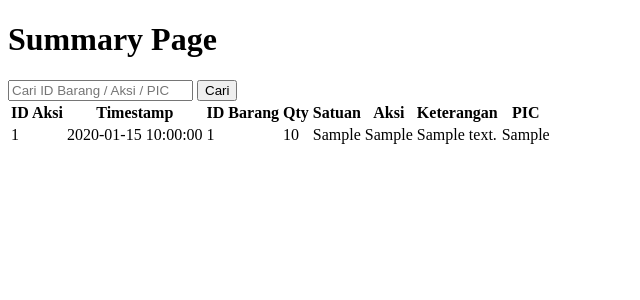
After one commit to RamaJS20/PWL-Inventori-Sekolah, a PHP site: page /summary.php in a window 1280 px wide. The commit adds this page. Shown: the top 300 px of the page, without its empty margins (0-640 px from the left). Run offline with PHP 8.4, Linux system fonts and the light colour scheme; tables that the repository leaves empty or names only in its code hold one stand-in row (values such as "Sample post").

Commit message:
menambahkan summary page dan koneksi database

```diff
--- /dev/null
+++ b/koneksi.php
@@ -0,0 +1,23 @@
+<?php
+
+// Konfigurasi Database
+$servername = "localhost"; //
+$username = "root";       //
+$password = "";           //
+$dbname = "inventori_sekolah_88"; //
+
+// Buat koneksi baru
+$conn = new mysqli($servername, $username, $password, $dbname);
+
+// Cek koneksi
+if ($conn->connect_error) {
+    // Jika koneksi gagal, hentikan eksekusi script dan tampilkan pesan error
+    die("Koneksi gagal: " . $conn->connect_error);
+}
+
+// Opsi: Set karakter set menjadi UTF8 agar mendukung berbagai karakter
+$conn->set_charset("utf8");
+
+// Jika koneksi berhasil, Anda bisa melanjutkan dengan kode selanjutnya.
+// Di file lain, Anda bisa menyertakan file ini dengan `include 'connect.php';`
+?>
--- /dev/null
+++ b/summary.php
@@ -0,0 +1,69 @@
+<!DOCTYPE html>
+<html lang="en">
+<head>
+    <meta charset="UTF-8">
+    <meta name="viewport" content="width=device-width, initial-scale=1.0">
+    <title>Summary Page</title>
+</head>
+<body>
+    <h1>Summary Page</h1>
+
+    <form method="GET" action="">
+        <input type="text" name="cari" placeholder="Cari ID Barang / Aksi / PIC" value="<?= isset($_GET['cari']) ? htmlspecialchars($_GET['cari']) : '' ?>">
+        <button type="submit">Cari</button>
+    </form>
+
+   <?php
+        include 'koneksi.php';
+
+        // CEK PENCARIAN
+        if (isset($_GET['cari']) && $_GET['cari'] != '') {
+            $cari = $conn->real_escape_string($_GET['cari']); // aman dari SQL injection
+            $query = "SELECT * FROM aksi_barang
+                      WHERE id_barang LIKE '%$cari%'
+                         OR aksi LIKE '%$cari%'
+                         OR pic LIKE '%$cari%'
+                      ORDER BY timestamp DESC";
+        } else {
+            $query = "SELECT * FROM aksi_barang ORDER BY timestamp DESC";
+        }
+
+        $data = $conn->query($query);
+
+        // TAMPILKAN TABEL
+        if ($data->num_rows > 0) {
+            echo "<table>";
+            echo "<tr>
+                    <th>ID Aksi</th>
+                    <th>Timestamp</th>
+                    <th>ID Barang</th>
+                    <th>Qty</th>
+                    <th>Satuan</th>
+                    <th>Aksi</th>
+                    <th>Keterangan</th>
+                    <th>PIC</th>
+                  </tr>";
+
+            while ($row = $data->fetch_assoc()) {
+                echo "<tr>
+                        <td>{$row['id_aksi']}</td>
+                        <td>{$row['timestamp']}</td>
+                        <td>{$row['id_barang']}</td>
+                        <td>{$row['qty']}</td>
+                        <td>{$row['satuan']}</td>
+                        <td>{$row['aksi']}</td>
+                        <td>{$row['keterangan']}</td>
+                        <td>{$row['pic']}</td>
+                      </tr>";
+            }
+
+            echo "</table>";
+        } else {
+            echo "<p>Tidak ada data ditemukan.</p>";
+        }
+
+        $conn->close();
+    ?>
+
+</body>
+</html>
```
Also changed, not shown: index.php (+9 -7 lines).
